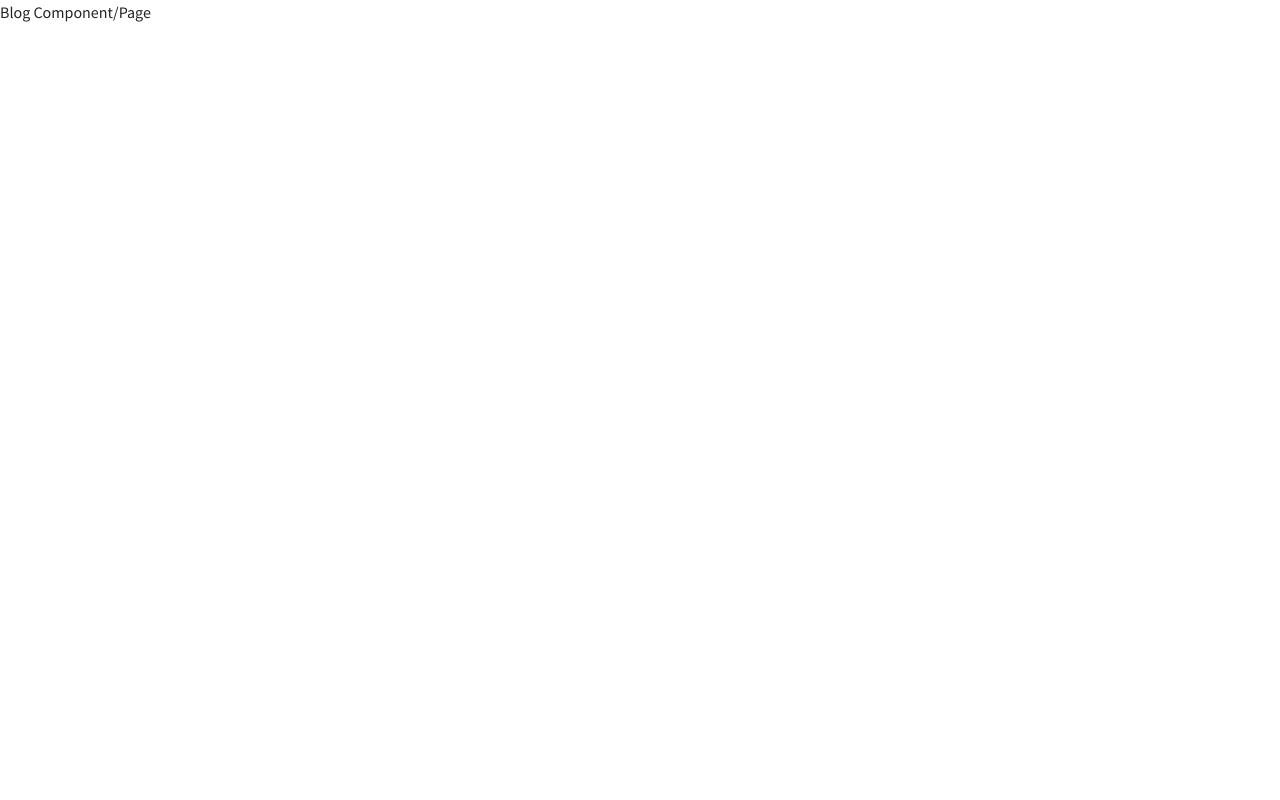
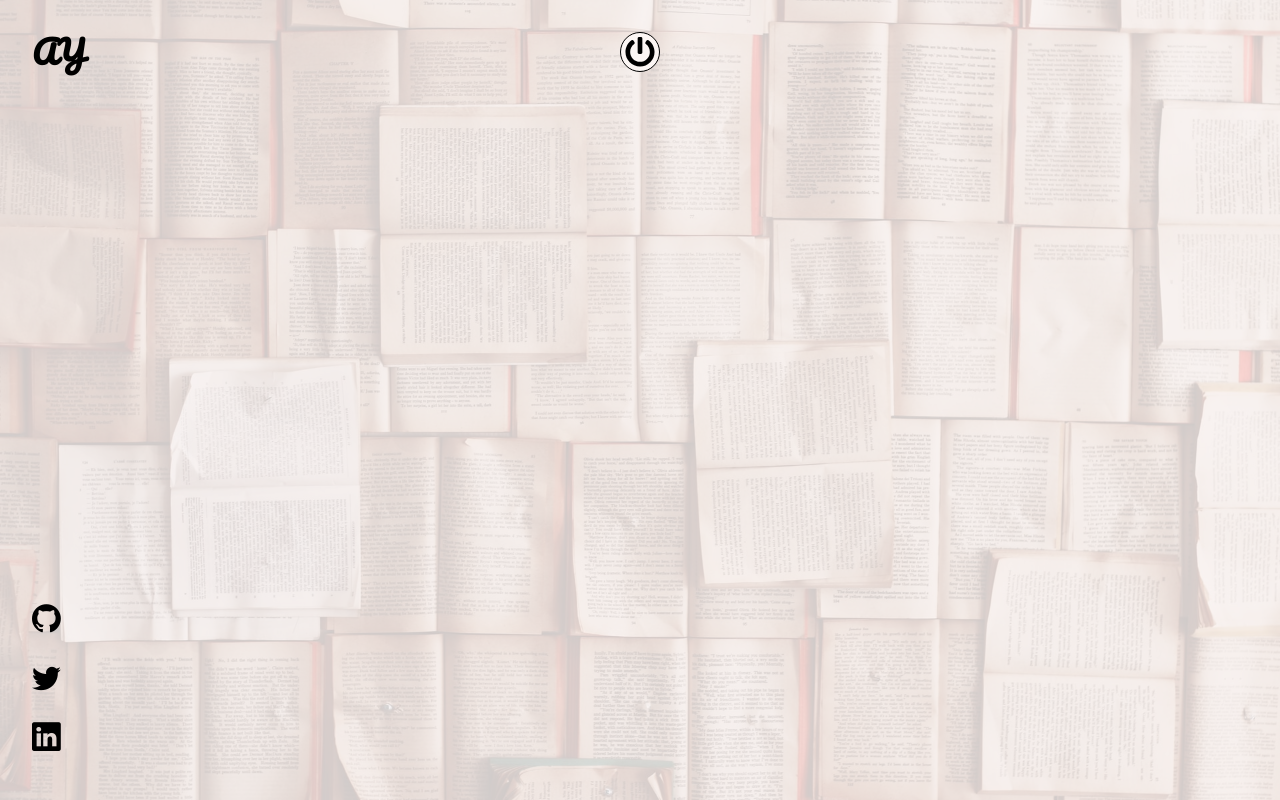
Before and after one commit to ilkaay/portfolio, a React (Create React App) app: page /blog in a window 1280 px wide. Built offline with nearby package versions, Linux system fonts and the light colour scheme.

Commit message:
blog view created

```diff
--- a/src/components/HomeButton.js
+++ b/src/components/HomeButton.js
@@ -7,7 +7,7 @@ const Home = styled.button`
   position: fixed;
   top: 2rem;
   left: 50%;
-  transform: translate(-50%, -50%);
+  transform: translate(-50%, 0%);
 
   background-color: ${(props) => props.theme.body};
   color: ${(props) => props.theme.text};
@@ -30,8 +30,8 @@ const Home = styled.button`
   }
 
   &:hover {
-    background-color: rgba(142, 148, 242, 0.4);
-    box-shadow: 0 0 8px 6px rgba(142, 148, 242, 0.2);
+    background-color: rgb(217, 4, 41, 0.4);
+    box-shadow: 0 0 8px 6px rgb(217, 4, 41, 0.2);
   }
 `;
 const HomeButton = () => {
--- a/src/components/MoonPhases.js
+++ b/src/components/MoonPhases.js
@@ -77,7 +77,7 @@ const MoonPhases = (props) => {
         height: props.click ? "8rem" : "15rem",
       }}
     >
-      <Disc></Disc>
+      <Disc />
     </Moon>
   );
 };
--- a/src/views/blog/Blog.js
+++ b/src/views/blog/Blog.js
@@ -1,7 +1,34 @@
 import React from "react";
+import styled from "styled-components";
 
+import BlogBackground from "../../assets/images/blog-background.jpg";
+import Layout from "./components/Layout";
+
+const BlogContainer = styled.div`
+  background-image: url(${BlogBackground});
+  background-size: cover;
+  background-repeat: no-repeat;
+  background-attachment: fixed;
+  background-position: center;
+
+  width: 100vw;
+`;
+
+const Container = styled.div`
+  background-color: ${(props) => `rgba(${props.theme.bodyRgba}, 0.8)`};
+  width: 100%;
+  height: 100vh;
+  position: relative;
+  padding-bottom: 5rem;
+`;
 const Blog = () => {
-  return <div>Blog Component/Page</div>;
+  return (
+    <BlogContainer>
+      <Container>
+        <Layout />
+      </Container>
+    </BlogContainer>
+  );
 };
 
 export default Blog;
--- /dev/null
+++ b/src/views/blog/components/Layout.js
@@ -0,0 +1,16 @@
+import React from "react";
+import HomeButton from "../../../components/HomeButton";
+import Logo from "../../../components/Logo";
+import SocialMediaIcons from "../../../components/SocialMediaIcons";
+
+const Layout = () => {
+  return (
+    <>
+      <Logo />
+      <HomeButton />
+      <SocialMediaIcons />
+    </>
+  );
+};
+
+export default Layout;
--- a/src/views/main/Main.js
+++ b/src/views/main/Main.js
@@ -26,8 +26,9 @@ const MainContainer = styled.div`
 const Icon = styled.button`
   display: flex;
   position: absolute;
-  bottom: ${(props) => (props.click ? "5%" : "50%")};
-  right: ${(props) => (props.click ? "5%" : "43%")};
+  transform: translate(50%, 0%);
+  bottom: ${(props) => (props.click ? "8%" : "50%")};
+  right: ${(props) => (props.click ? "8%" : "50%")};
   background: none;
   border: none;
   transition: all 1s ease;
```
